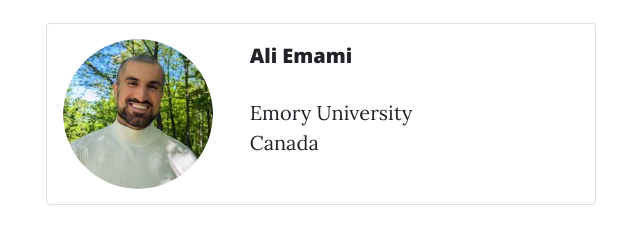
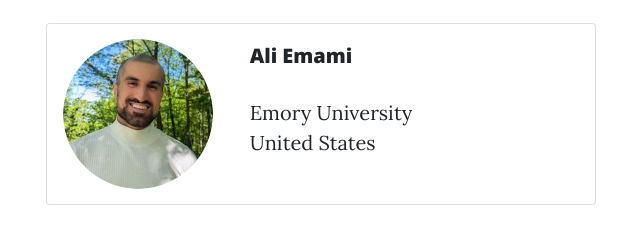
Before and after one commit to banahene/zhaolab_projectpage, a website: page 2025/invited-speakers.html in a window 1280 px wide. Shown: the part 836-1064 px from the top of the page, 224-864 px from the left. Drawn offline with Linux system fonts and the light colour scheme.

Commit message:
update speaker country

```diff
--- a/2025/invited-speakers.html
+++ b/2025/invited-speakers.html
@@ -93,7 +93,7 @@
               <div class="col-md-8 text-md-left">
                 <div class="card-body">
                   <h5 class="card-title"><a href="https://aemami.ca/" target="blank">Ali Emami</a></h5>
-                  <p class="card-text">Emory University<br>Canada</p>
+                  <p class="card-text">Emory University<br>United States</p>
                 </div>
               </div>
             </div>
```
